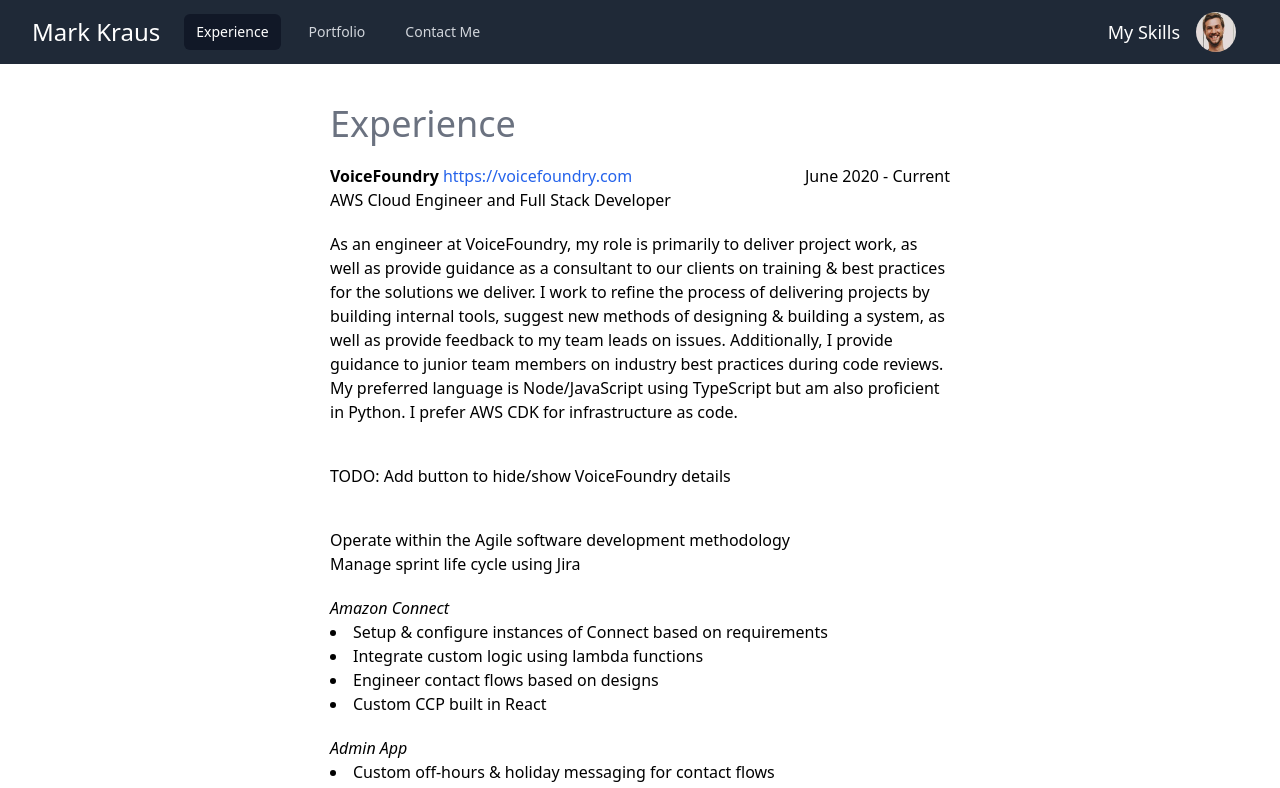
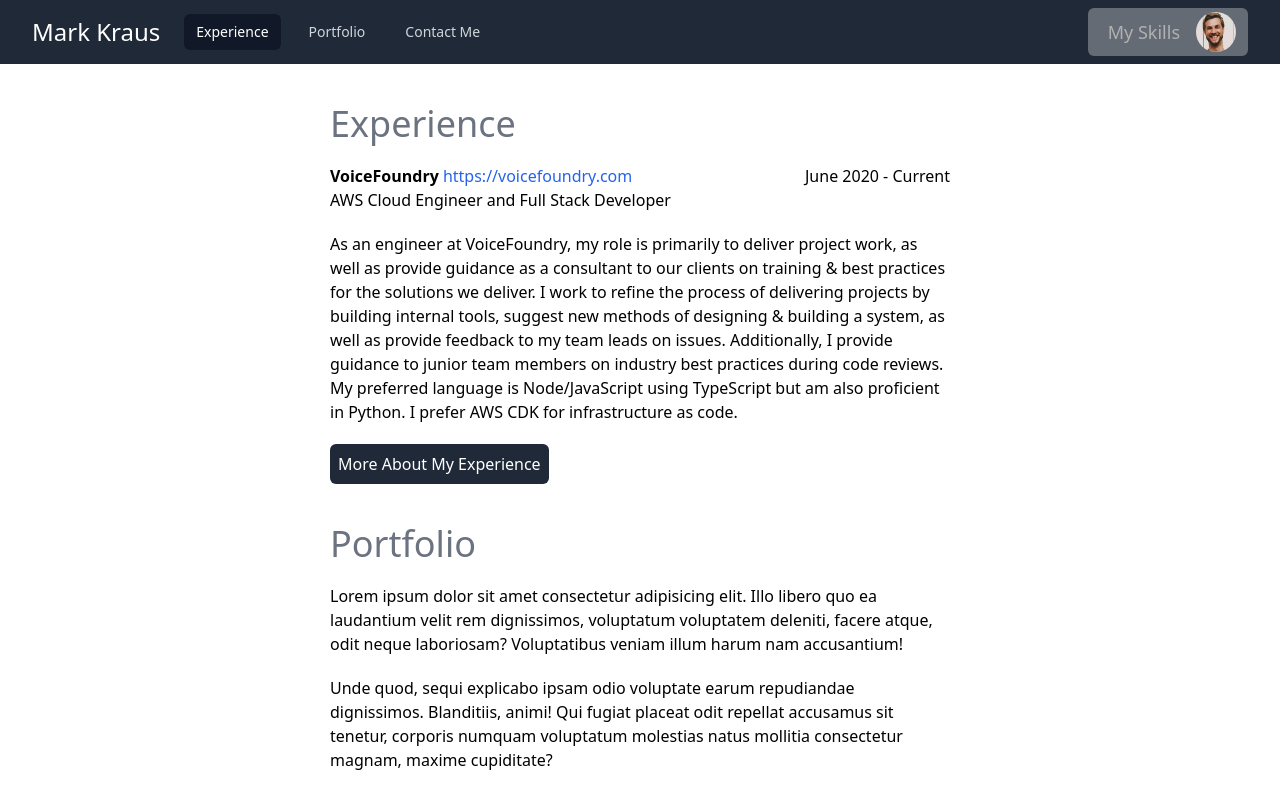
Before and after one commit to vinarius/portfolio, a Next.js app: page / in a window 1280 px wide. Shown: the top 788 px of the page. Built offline with nearby package versions, Linux system fonts and the light colour scheme.

Commit message:
show/hide experience button, fixed navbar, skills button animation

```diff
--- /dev/null
+++ b/components/navbar.module.css
@@ -0,0 +1,38 @@
+.custom-flash-white {
+  animation-name: flashWhite;
+  animation-duration: 2.5s;
+  animation-iteration-count: infinite;
+  animation-timing-function: linear;
+  animation-delay: 5s;
+}
+
+.custom-min-width {
+  min-width: 360px;
+}
+
+@keyframes flashWhite {
+  0% {
+    background-color: inherit;
+    color: #fff;
+  }
+
+  12.5% {
+    background-color: #fff;
+    color: #000;
+  }
+
+  25% {
+    background-color: inherit;
+    color: #fff;
+  }
+
+  37.5% {
+    background-color: #fff;
+    color: #000;
+  }
+
+  50% {
+    background-color: inherit;
+    color: #fff;
+  }
+}
--- a/components/navbar.tsx
+++ b/components/navbar.tsx
@@ -4,6 +4,8 @@
 
 import { STATEACTIONS } from '../context/stateActions';
 import { myContext } from '../context/stateProvider';
+
+import styles from './navbar.module.css';
 
 function classNames(...classes: string[]) {
   return classes.filter(Boolean).join(' ');
@@ -12,19 +14,19 @@
 export default function Navbar(): ReactElement {
   const { state, dispatch } = useContext(myContext);
   const { isOverlayOpen } = state;
+  const [hasClickedSkills, setHasClickedSkills] = useState(false);
 
   const [navigation, setNavigation] = useState([
-    { name: 'Experience', href: '#', current: true },
-    { name: 'Portfolio', href: '#', current: false },
-    { name: 'Contact Me', href: '#', current: false }
+    { name: 'Experience', href: '#experience', current: true },
+    { name: 'Portfolio', href: '#portfolio', current: false },
+    { name: 'Contact Me', href: '#contact-me', current: false }
   ]);
 
   const handleOpenOverlay = () => {
-    if (isOverlayOpen) {
-      dispatch({ type: STATEACTIONS.closeOverlay });
-    } else {
-      dispatch({ type: STATEACTIONS.openOverlay });
-    }
+    setHasClickedSkills(true);
+    dispatch({
+      type: isOverlayOpen ? STATEACTIONS.closeOverlay : STATEACTIONS.openOverlay
+    });
   };
 
   // TODO: update on scroll
@@ -38,8 +40,8 @@
   }
 
   return (
-    <Disclosure as="nav" className="bg-gray-800">
-      {({ open }) => (
+    <Disclosure as="nav" className={`bg-gray-800 fixed w-full h-16 ${styles['custom-min-width']}`}>
+      {({ open, close }) => (
         <>
           <div className="max-w-7xl mx-auto px-2 sm:px-6 lg:px-8">
             <div className="relative flex items-center justify-between h-16">
@@ -70,7 +72,7 @@
                         className={classNames(
                           item.current ? 'bg-gray-900 text-white' : 'text-gray-300 hover:bg-gray-700 hover:text-white',
                           'px-3 py-2 rounded-md text-sm font-medium'
-                        ) + 'transition-all'}
+                        ) + ' transition-all'}
                         aria-current={item.current ? 'page' : undefined}
                         onClick={() => setNavigationCurrent(index)}
                       >
@@ -81,7 +83,8 @@
                 </div>
               </div>
               <div
-                className="absolute right-0 flex items-center sm:static sm:inset-auto p-1 cursor-pointer rounded-md text-lg text-white hover:bg-gray-700 transition-all"
+                className={'absolute right-0 flex items-center sm:static sm:inset-auto p-1 cursor-pointer rounded-md text-lg text-white hover:bg-gray-700 transition-all ' +
+                (!hasClickedSkills && `${styles['custom-flash-white']}`)}
                 onClick={handleOpenOverlay}
               >
                 <p className="mx-4">My Skills</p>
@@ -95,7 +98,7 @@
           </div>
 
           <Disclosure.Panel className="sm:hidden">
-            <div className="px-2 pt-2 pb-3 space-y-1">
+            <div className="px-2 pt-2 pb-3 space-y-1 bg-gray-900">
               {navigation.map((item, index) => {
                 return <a
                   key={item.name}
@@ -105,7 +108,12 @@
                     'block px-3 py-2 rounded-md text-base font-medium'
                   )}
                   aria-current={item.current ? 'page' : undefined}
-                  onClick={() => setNavigationCurrent(index)}
+                  onClick={() => {
+                    setNavigationCurrent(index);
+                    close();
+                    // const targetElement = document.getElementById(item.href.replace('#', ''));
+                    // window.scrollTo(0, (targetElement as HTMLE).scrollTop);
+                  }}
                 >
                   {item.name}
                 </a>;
--- a/package.json
+++ b/package.json
@@ -3,11 +3,11 @@
   "version": "0.1.0",
   "private": true,
   "scripts": {
-    "dev": "next dev",
+    "start": "next dev",
     "build": "next build",
     "next": "next",
     "lint": "next lint",
-    "start": "next start",
+    "start:prod": "next start",
     "test": "jest --coverage --passWithNoTests"
   },
   "dependencies": {
--- a/pages/_app.tsx
+++ b/pages/_app.tsx
@@ -2,9 +2,19 @@
 
 import React, { ReactElement } from 'react';
 
+import Navbar from '../components/navbar';
+import Overlay from '../components/overlay';
+import { MyProvider } from '../context/stateProvider';
+
 import type { AppProps } from 'next/app';
 
 function MyApp({ Component, pageProps }: AppProps): ReactElement {
-  return <Component {...pageProps} />;
+  return <MyProvider>
+    <Navbar />
+    <Overlay />
+    {/* Space between fixed navbar to account for fixed positioning */}
+    <div className="h-16" />
+    <Component {...pageProps} />;
+  </MyProvider>;
 }
 export default MyApp;
--- a/pages/index.tsx
+++ b/pages/index.tsx
@@ -1,18 +1,16 @@
-import React, { ReactElement } from 'react';
-
-import Navbar from '../components/navbar';
-import Overlay from '../components/overlay';
-import { MyProvider } from '../context/stateProvider';
+import React, { ReactElement, useState } from 'react';
 
 export default function Home(): ReactElement {
+  const [showMoreExperience, setShowMoreExperience] = useState(false);
+
   return (
-    <MyProvider>
-      <Navbar />
-      <Overlay />
     <div className="flex justify-center">
       <div className="px-5 md:grid md:grid-cols-12">
         <div className="md:col-start-2 md:col-span-10 lg:col-start-3 lg:col-span-8 xl:col-start-4 xl:col-span-6 2xl:col-start-4 2xl:col-span-6">
-            <section className="mt-10">
+          <section
+            className="mt-10"
+            id="experience"
+          >
             <h1 className="my-5 text-gray-500 text-4xl">Experience</h1>
             <div className="flex justify-between">
               <h3 className="font-bold">VoiceFoundry <a className="font-medium text-blue-600 hover:text-blue-400" target="_blank" href="https://voicefoundry.com" rel="noreferrer">https://voicefoundry.com</a></h3>
@@ -21,8 +19,18 @@
             <p>AWS Cloud Engineer and Full Stack Developer</p>
             <p className="my-5">As an engineer at VoiceFoundry, my role is primarily to deliver project work, as well as provide guidance as a consultant to our clients on training & best practices for the solutions we deliver. I work to refine the process of delivering projects by building internal tools, suggest new methods of designing & building a system, as well as provide feedback to my team leads on issues. Additionally, I provide guidance to junior team members on industry best practices during code reviews. My preferred language is Node/JavaScript using TypeScript but am also proficient in Python. I prefer AWS CDK for infrastructure as code.</p>
 
-              <p className="my-10">TODO: Add button to hide/show VoiceFoundry details</p>
+            <button
+              onClick={()=>{setShowMoreExperience(!showMoreExperience);}}
+              className="bg-gray-800 text-white p-2 rounded-md"
+            >
+              {showMoreExperience ?
+                'Less About My Experience' :
+                'More About My Experience'}
+            </button>
 
+            <div
+              className={!showMoreExperience ? 'hidden' : ''}
+            >
               <div className="my-5">
                 <p>Operate within the Agile software development methodology</p>
                 <p>Manage sprint life cycle using Jira</p>
@@ -128,8 +136,21 @@
                   <li className="list-inside list-disc">Operate within the Waterfall software development methodology with six month deployment periods</li>
                 </ul>
               </div>
+
+              <button
+                onClick={()=>{setShowMoreExperience(!showMoreExperience);}}
+                className={`bg-gray-800 text-white p-2 rounded-md ${!showMoreExperience && 'hidden'}`}
+              >
+                {showMoreExperience ?
+                  'Less About My Experience' :
+                  'More About My Experience'}
+              </button>
+            </div>
           </section>
-            <section className="mt-10">
+          <section
+            className="mt-10"
+            id="portfolio"
+          >
             <h1 className="my-5 text-gray-500 text-4xl">Portfolio</h1>
             <p className="my-5">Lorem ipsum dolor sit amet consectetur adipisicing elit. Illo libero quo ea laudantium velit rem dignissimos, voluptatum voluptatem deleniti, facere atque, odit neque laboriosam? Voluptatibus veniam illum harum nam accusantium!</p>
             <p className="my-5">Unde quod, sequi explicabo ipsam odio voluptate earum repudiandae dignissimos. Blanditiis, animi! Qui fugiat placeat odit repellat accusamus sit tenetur, corporis numquam voluptatum molestias natus mollitia consectetur magnam, maxime cupiditate?</p>
@@ -137,7 +158,10 @@
             <p className="my-5">Et veritatis nihil expedita cumque quia praesentium consequatur debitis cupiditate, vitae architecto eaque, quis corporis harum blanditiis, consequuntur eligendi ut quos in aliquid labore modi? Aut eum ullam officia suscipit.</p>
             <p className="my-5">Suscipit quo, nostrum, error temporibus similique praesentium repudiandae incidunt a natus ratione sed ea, illo fuga distinctio voluptatem nemo rerum illum unde? Accusantium aperiam nulla voluptate, est nemo sequi voluptatum?</p>
           </section>
-            <section className="my-10">
+          <section
+            className="my-10"
+            id="contact-me"
+          >
             <h1 className="my-5 text-gray-500 text-4xl">Contact Me</h1>
             <p className="my-5">Lorem ipsum dolor sit amet consectetur adipisicing elit. Illo libero quo ea laudantium velit rem dignissimos, voluptatum voluptatem deleniti, facere atque, odit neque laboriosam? Voluptatibus veniam illum harum nam accusantium!</p>
             <p className="my-5">Unde quod, sequi explicabo ipsam odio voluptate earum repudiandae dignissimos. Blanditiis, animi! Qui fugiat placeat odit repellat accusamus sit tenetur, corporis numquam voluptatum molestias natus mollitia consectetur magnam, maxime cupiditate?</p>
@@ -145,13 +169,8 @@
             <p className="my-5">Et veritatis nihil expedita cumque quia praesentium consequatur debitis cupiditate, vitae architecto eaque, quis corporis harum blanditiis, consequuntur eligendi ut quos in aliquid labore modi? Aut eum ullam officia suscipit.</p>
             <p className="my-5">Suscipit quo, nostrum, error temporibus similique praesentium repudiandae incidunt a natus ratione sed ea, illo fuga distinctio voluptatem nemo rerum illum unde? Accusantium aperiam nulla voluptate, est nemo sequi voluptatum?</p>
           </section>
-            <section className="my-10">
-              <h1 className="my-5 text-gray-500 text-4xl">testing 123</h1>
-              <p>Lorem ipsum dolor sit amet consectetur adipisicing elit. Quibusdam, quae qui esse eligendi doloremque commodi dolorem officia repellat provident fugiat. Et, quis cumque maiores unde porro itaque beatae ut aliquam.</p>
-            </section>
         </div>
       </div>
     </div>
-    </MyProvider>
   );
 }
```
Lines whose indentation alone changed are shown as unchanged.
